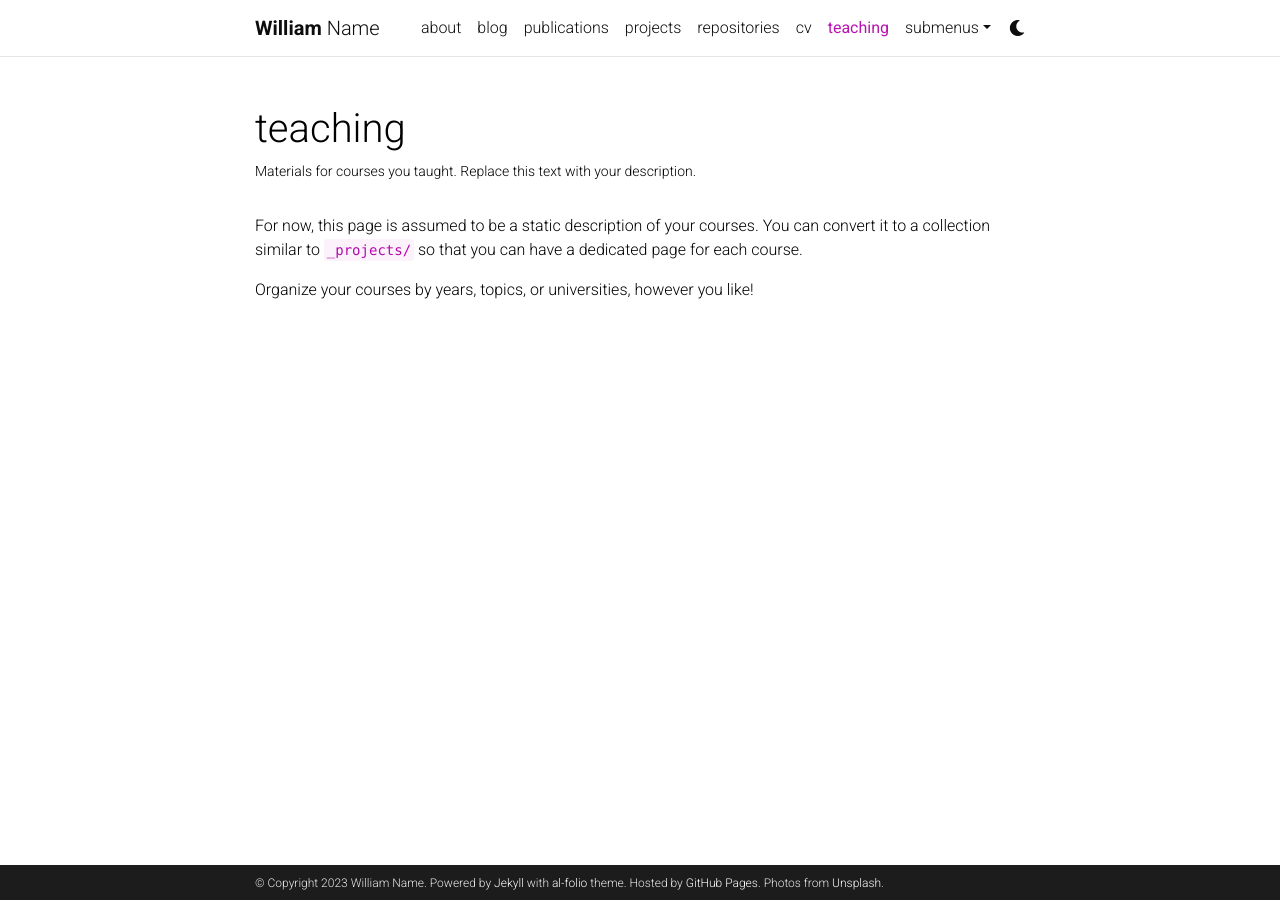
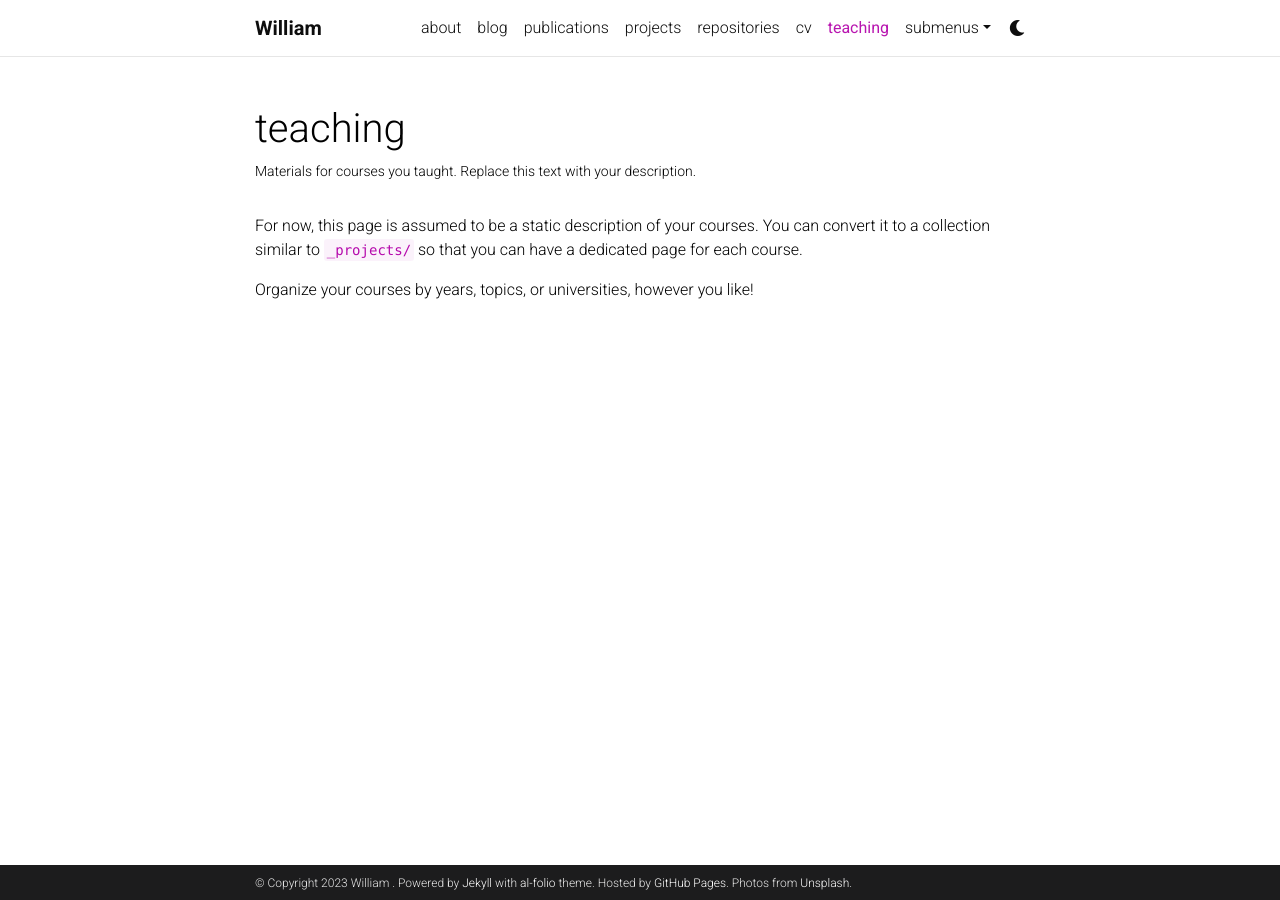
Before and after one commit to D-HO-L/dev_william.github.io, a Jekyll site: the page built from _pages/teaching.md, in a window 1280 px wide. Built offline with Jekyll 4.4.1, drawn with Linux system fonts in a browser that asks for light colours; comment, search, counter and statistics services are not loaded; a style sheet for code colours, icons or effects is not loaded.

Commit message:
Update _config.yml

```diff
--- a/_config.yml
+++ b/_config.yml
@@ -5,7 +5,7 @@
 title: blank # the website title (if blank, full name will be used instead)
 first_name: William
 middle_name:
-last_name: Name
+last_name:
 email: you@example.com
 description: > # the ">" symbol means to ignore newlines until "footer_text:"
   A simple, whitespace theme for academics. Based on [*folio](https://github.com/bogoli/-folio) design.
```
